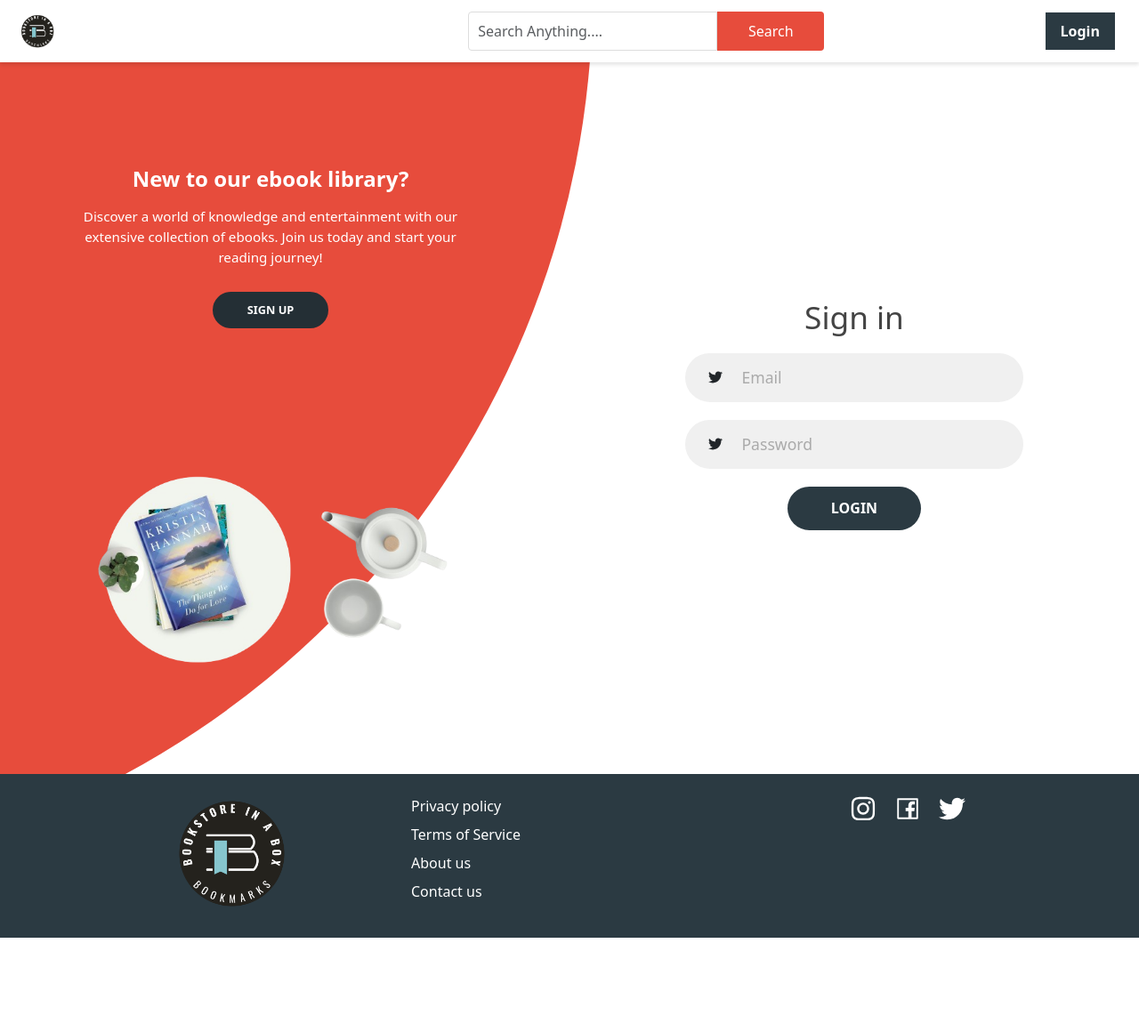
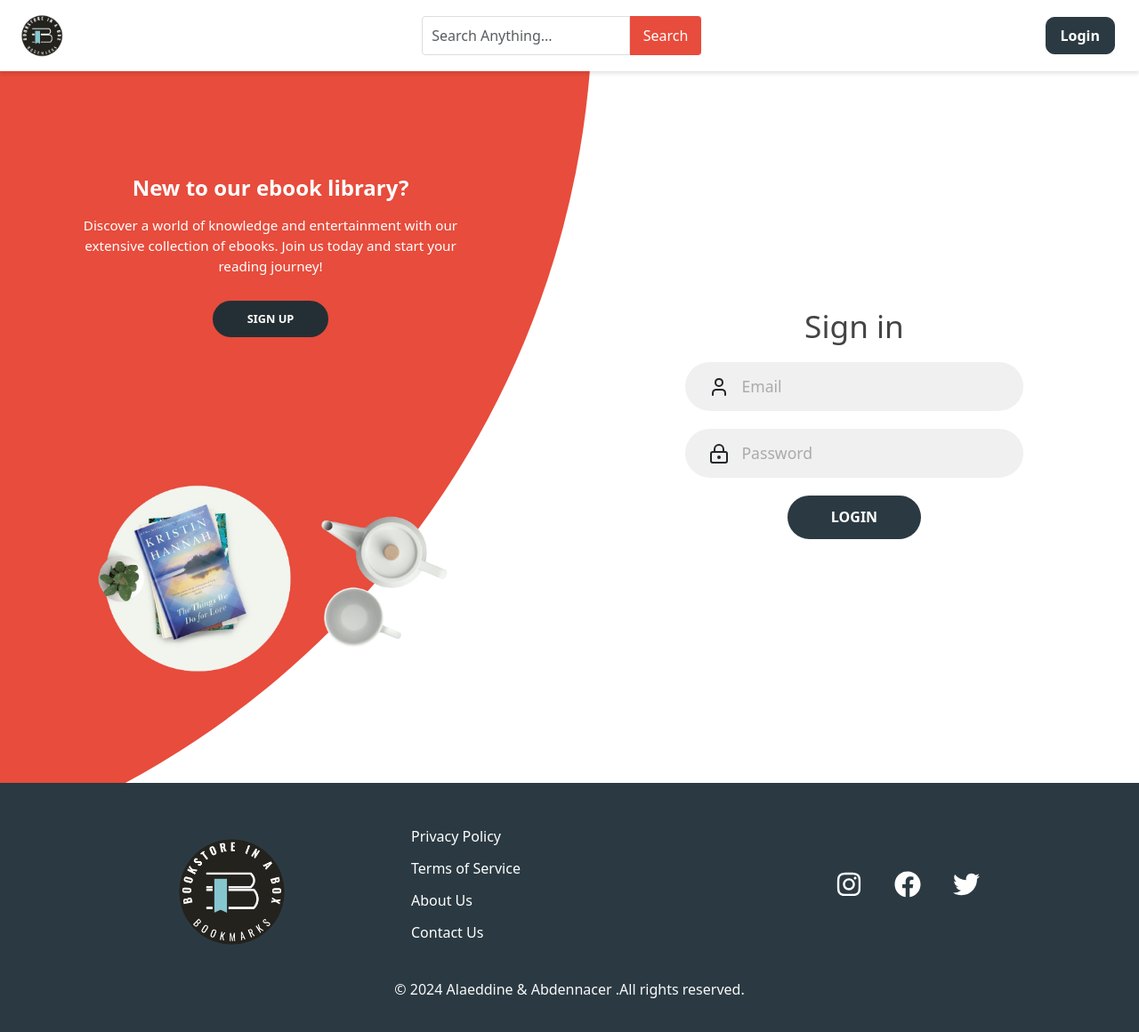
Before and after one commit to AlaeBara/Electronic-Library-Full-Stack, a React (Create React App) app in the folder Front/: page /login in a window 1280 px wide. Shown: the top 1160 px of the page at 89% size. Before the commit the page ends 1054 px from the top, so only its background shows below. Built offline with nearby package versions, Linux system fonts and the light colour scheme; no server answers.

Commit message:
update style

```diff
--- a/Front/package.json
+++ b/Front/package.json
@@ -14,6 +14,7 @@
     "cloudinary-react": "^1.8.1",
     "js-cookie": "^3.0.5",
     "json-server": "^1.0.0-beta.1",
+    "lucide-react": "^0.453.0",
     "react": "^18.3.1",
     "react-bootstrap": "^2.10.4",
     "react-dom": "^18.3.1",
--- a/Front/src/assets/css/footer.css
+++ b/Front/src/assets/css/footer.css
@@ -1,8 +1,9 @@
 .footer {
   background-color: #2B3A42;
   text-align: center;
-  padding: 2rem 0;
+  padding: 3rem 0;
   margin-top: auto;
+
 }
 
 .footer-content {
@@ -11,10 +12,8 @@
   align-items: center;
 }
 
-.footer-logo,
-.footer-links,
-.footer-social {
-  margin-bottom: 1rem;
+.footer-logo, .footer-links, .footer-social {
+  margin-bottom: 1.5rem;
 }
 
 .footer-icons {
@@ -23,12 +22,13 @@
   gap: 20px;
 }
 
-.footer-icons a {
-  transition: opacity 0.3s ease;
+.social-icon-link {
+  transition: transform 0.3s ease, color 0.3s ease;
 }
 
-.footer-icons a:hover {
-  opacity: 0.7;
+.social-icon-link:hover {
+  transform: translateY(-3px);
+  color: #4a90e2 !important;
 }
 
 .footer-links ul {
@@ -36,7 +36,15 @@
 }
 
 .footer-links li {
-  margin-bottom: 0.5rem;
+  margin-bottom: 0.75rem;
+}
+
+.hover-effect {
+  transition: color 0.3s ease;
+}
+
+.hover-effect:hover {
+  color: #4a90e2 !important;
 }
 
 #root {
@@ -51,18 +59,18 @@
 
 @media (min-width: 768px) {
   .footer-content {
-    flex-direction: row;
-    justify-content: space-between;
-    align-items: flex-start;
+      flex-direction: row;
+      justify-content: space-between;
+      align-items: flex-start;
   }
 
   .footer-logo,
   .footer-links,
   .footer-social {
-    margin-bottom: 0;
+      margin-bottom: 0;
   }
 
   .footer-links {
-    text-align: left;
+      text-align: left;
   }
 }
--- a/Front/src/assets/css/navbar.css
+++ b/Front/src/assets/css/navbar.css
@@ -1,15 +1,14 @@
-/* Navbar background color and padding */
 .navbar-custom {
   background-color: #ffffff;
   padding: 10px 0;
-    box-shadow: 0 3px 4px rgba(0,0,0,0.1);
+  box-shadow: 0 3px 4px rgba(0, 0, 0, 0.1);
 }
 
-.logina {
-    border: 1px solid #2B3A42;
-    background-color: #2B3A42;
-    color: white !important;
-    font-weight: bold;
+/* Logo */
+.navbar-logo {
+  height: 50px;
+  width: auto;
+  margin-left: 10px;
 }
 
 /* Navbar brand styles */
@@ -25,6 +24,44 @@
   opacity: 0.8;
 }
 
+/* Center the search form */
+.search-form {
+  display: flex;
+  justify-content: center;
+  align-items: center;
+  width: 100%;
+  max-width: 600px;
+}
+
+.search-input {
+  height: 44px;
+  padding: 10px;
+  font-size: 16px;
+  border: 1px solid #ddd;
+  border-radius: 4px 0 0 4px;
+  width: 100%;
+  max-width: 70%; /* Prevents button from getting larger than input */
+  flex-grow: 1;
+}
+
+.search-button {
+  height: 44px;
+  padding: 10px 15px;
+  font-size: 16px;
+  background-color: #E74C3C;
+  color: white;
+  border: none;
+  border-radius: 0 4px 4px 0;
+  cursor: pointer;
+  transition: background-color 0.3s ease;
+  max-width: 30%;
+  flex-grow: 0;
+}
+
+.search-button:hover {
+  background-color: #f01800;
+}
+
 /* Navbar links styles */
 .navbar-link-custom {
   color: #000000;
@@ -37,51 +74,16 @@
   opacity: 0.8;
 }
 
-.navbar-center {
-    flex-grow: 1;
-    display: flex;
-    justify-content: center;
+/* Logout button styles */
+.logina {
+  border: 1px solid #2B3A42;
+  background-color: #2B3A42;
+  color: white !important;
+  font-weight: bold;
+  border-radius: 10px;
 }
 
-.search-form {
-    align-items: center;
-    justify-content: space-between;
-    width: 100%;
-    max-width: 400px;
-    margin: 0;
-}
-
-.search-input {
-    height: 44px;
-    padding: 10px;
-    font-size: 16px;
-    border: 1px solid #ddd;
-    border-radius: 4px 0 0 4px;
-    width: 70%;
-}
-
-.search-button {
-    padding: 10px 15px;
-    font-size: 16px;
-    background-color: #E74C3C;
-    color: white;
-    border: none;
-    border-radius: 0 4px 4px 0;
-    cursor: pointer;
-    transition: background-color 0.3s ease;
-    width: 30%;
-}
-
-.search-button:hover {
-    background-color: #f01800;
-}
-
-.navbar-logo {
-    height: 40px;
-    width: auto;
-    margin-left: 10px;
-}
-
+/* Responsive adjustments */
 @media (max-width: 991px) {
   .navbar-custom .container-fluid {
     padding: 0 15px;
@@ -90,7 +92,7 @@
   .navbar-collapse {
     background-color: #ffffff;
     padding: 15px;
-        box-shadow: 0 4px 6px rgba(0,0,0,0.1);
+    box-shadow: 0 4px 6px rgba(0, 0, 0, 0.1);
   }
 
   .navbar-nav {
@@ -108,19 +110,18 @@
 
   .search-form {
     margin: 15px 0;
+    max-width: 100%; /* Full width on small screens */
   }
 
-    .search-input, .search-button {
-        font-size: 14px;
+  .search-input {
+    width: 65%; /* Ensures proper width for input and button */
+  }
+
+  .search-button {
+    width: 35%; /* Smaller button width to fit better */
   }
 
   .navbar-logo {
     height: 30px;
   }
 }
-/* styles.css */
-@media (min-width: 768px) {
-    .lmochkila {
-      margin-left: 200px;
-    }
-  }
--- a/Front/src/components/Footer.jsx
+++ b/Front/src/components/Footer.jsx
@@ -1,40 +1,54 @@
 import React from 'react';
 import '../assets/css/footer.css';
 import { Container, Row, Col } from 'react-bootstrap';
-import { FaInstagram, FaTwitter } from "react-icons/fa";
-import { AiOutlineFacebook } from "react-icons/ai";
+import { FaInstagram, FaTwitter, FaFacebook } from "react-icons/fa";
 import logo from '../assets/images/logowacopy.png'
 
 const Footer = () => {
     return (
-        <footer className="footer backg text-light py-4">
+        <footer className="footer backg text-light py-5">
             <Container>
-                <Row className="footer-content">
-                    <Col xs={12} md={4} className="footer-logo mb-3 mb-md-0">
+                <Row className="footer-content align-items-center">
+                    <Col xs={12} md={4} className="footer-logo mb-4 mb-md-0">
                         <a href="/">
                             <img src={logo} alt='logo' className='img-fluid' style={{ maxWidth: "130px"}}/>
                         </a>
                     </Col>
-                    <Col xs={12} md={4} className="footer-links mb-3 mb-md-0">
+                    <Col xs={12} md={4} className="footer-links mb-4 mb-md-0">
                         <ul className="list-unstyled">
-                            <li><a href="/Privacy" className='text-decoration-none text-white'>Privacy policy</a></li>
-                            <li><a href="/terms" className='text-decoration-none text-white'>Terms of Service</a></li>
-                            <li><a href="/aboutus" className='text-decoration-none text-white'>About us</a></li>
-                            <li><a href="/contactus" className='text-decoration-none text-white'>Contact us</a></li>
+                            {[
+                                { href: "/privacy", text: "Privacy Policy" },
+                                { href: "/terms", text: "Terms of Service" },
+                                { href: "/aboutus", text: "About Us" },
+                                { href: "/contactus", text: "Contact Us" },
+                            ].map((link) => (
+                                <li key={link.href}>
+                                    <a href={link.href} className='text-decoration-none text-white hover-effect'>
+                                        {link.text}
+                                    </a>
+                                </li>
+                            ))}
                         </ul>
                     </Col>
                     <Col xs={12} md={4} className="footer-social">
-                        <ul className="list-unstyled footer-icons">
-                            <li>
-                                <a href="https://www.instagram.com/" target="_blank" rel="noopener noreferrer" className='text-white'><FaInstagram size={30} /></a>
-                            </li>
-                            <li>
-                                <a href="https://www.facebook.com/" target="_blank" rel="noopener noreferrer" className='text-white'><AiOutlineFacebook size={30} /></a>
-                            </li>
-                            <li>
-                                <a href="https://x.com/?lang=en" target="_blank" rel="noopener noreferrer" className='text-white'><FaTwitter size={30} /></a>
-                            </li>
+                        <ul className="list-unstyled footer-icons d-flex justify-content-center">
+                            {[
+                                { Icon: FaInstagram, href: "https://www.instagram.com/" },
+                                { Icon: FaFacebook, href: "https://www.facebook.com/" },
+                                { Icon: FaTwitter, href: "https://twitter.com/" },
+                            ].map(({ Icon, href }) => (
+                                <li key={href} className="mx-2">
+                                    <a href={href} target="_blank" rel="noopener noreferrer" className='text-white social-icon-link'>
+                                        <Icon size={30} />
+                                    </a>
+                                </li>
+                            ))}
                         </ul>
+                    </Col>
+                </Row>
+                <Row className="mt-4">
+                    <Col className="text-center">
+                        <p className="mb-0">&copy; {new Date().getFullYear()} Alaeddine & Abdennacer .All rights reserved.</p>
                     </Col>
                 </Row>
             </Container>
--- a/Front/src/components/Navbar.jsx
+++ b/Front/src/components/Navbar.jsx
@@ -1,9 +1,9 @@
 import React, { useState } from 'react';
 import { Navbar, Container, Nav, Form, FormControl, Button } from 'react-bootstrap';
-import '../assets/css/navbar.css';
 import { useNavigate, Link } from 'react-router-dom';
 import logo from '../assets/images/logowa.png';
 import axios from 'axios';
+import '../assets/css/navbar.css';
 
 const CustomNavbar = ({ isLoggedIn, setIsLoggedIn, checkAuthStatus }) => {
   const [searchTerm, setSearchTerm] = useState('');
@@ -24,7 +24,7 @@ const CustomNavbar = ({ isLoggedIn, setIsLoggedIn, checkAuthStatus }) => {
       navigate('/');
     } catch (error) {
       console.error('Logout failed:', error);
-      alert("Logout failed");
+      alert('Logout failed');
     }
   };
 
@@ -32,19 +32,15 @@ const CustomNavbar = ({ isLoggedIn, setIsLoggedIn, checkAuthStatus }) => {
     <Navbar expand="lg" className="sticky-top navbar-custom">
       <Container fluid>
         <Navbar.Brand as={Link} to="/" className="navbar-brand-custom">
-          <img
-            src={logo}
-            alt="Logo"
-            className="d-inline-block align-top navbar-logo"
-          />
+          <img src={logo} alt="Logo" className="navbar-logo" />
         </Navbar.Brand>
         <Navbar.Toggle aria-controls="basic-navbar-nav" />
         <Navbar.Collapse id="basic-navbar-nav">
-          <div className="lmochkila navbar-center">
-            <Form className="d-flex search-form" onSubmit={handleSearch}>
+          <Nav className="mx-auto">
+            <Form className="search-form" onSubmit={handleSearch}>
               <FormControl
                 type="search"
-                placeholder="Search Anything...."
+                placeholder="Search Anything..."
                 className="search-input"
                 value={searchTerm}
                 onChange={(e) => setSearchTerm(e.target.value)}
@@ -54,7 +50,7 @@ const CustomNavbar = ({ isLoggedIn, setIsLoggedIn, checkAuthStatus }) => {
                 <i className="fas fa-search"></i> Search
               </Button>
             </Form>
-          </div>
+          </Nav>
           <Nav>
             {isLoggedIn ? (
               <>
@@ -71,6 +67,6 @@ const CustomNavbar = ({ isLoggedIn, setIsLoggedIn, checkAuthStatus }) => {
       </Container>
     </Navbar>
   );
-}
+};
 
 export default CustomNavbar;
--- a/Front/src/components/Sign/Sign_in_up_component/Sign_in.js
+++ b/Front/src/components/Sign/Sign_in_up_component/Sign_in.js
@@ -5,6 +5,7 @@ import styles from '../Sign.module.css';
 import axios from 'axios';
 import { useNavigate } from "react-router-dom";
 import { useAuth } from '../../../AuthContext';
+import { User , LockKeyhole} from 'lucide-react';
 
 const SignInForm = () => {
   const { checkAuthStatus } = useAuth();
@@ -42,7 +43,7 @@ const SignInForm = () => {
 
       <div className={styles['input-field']}>
         <div className={styles['ccc']}>
-          <FontAwesomeIcon icon={faTwitter} />
+          <User/>
         </div>
         <input
           type="email"
@@ -55,7 +56,7 @@ const SignInForm = () => {
       </div>
       <div className={styles['input-field']}>
         <div className={styles['ccc']}>
-          <FontAwesomeIcon icon={faTwitter} />
+          <LockKeyhole/>
         </div>
         <input
           type="password"
```
Also changed, not shown: Front/src/components/Sign/Sign_in_up_component/Sign_up.js (+4 -3 lines), 1 other file (tests, documents, lock files or other folders). Lines whose indentation alone changed are shown as unchanged.
